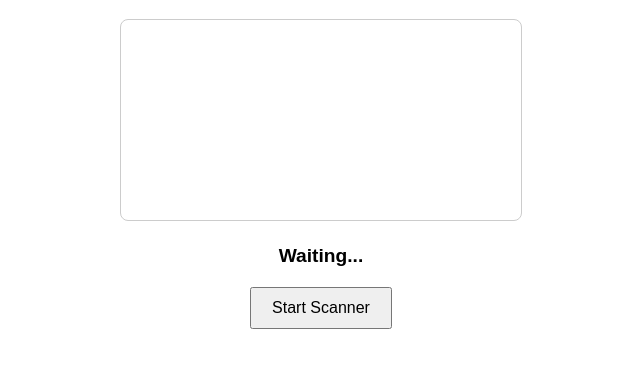
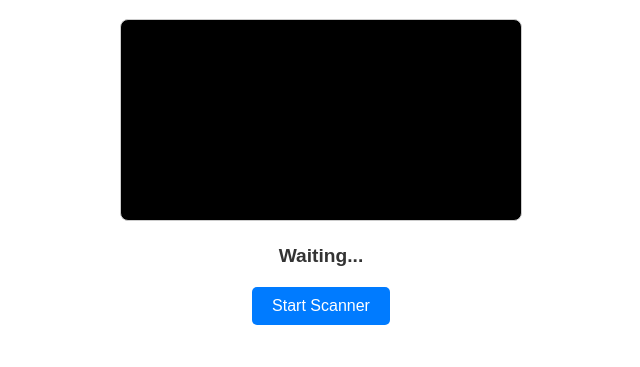
Before and after one commit to sumithrmw/scanner_web, a website: page dist/index.html in a window 1280 px wide. Shown: the part 89-456 px from the top of the page, without its empty margins (319-959 px from the left). Drawn offline with Linux system fonts and the light colour scheme; files whose address does not match are found by name.

Commit message:
for_git_pages_v1.1

```diff
--- a/dist/index.html
+++ b/dist/index.html
@@ -6,18 +6,17 @@
     <title>Fast Barcode Scanner</title>
     <style>
         body { font-family: sans-serif; text-align: center; padding: 20px; }
-        video { width: 100%; max-width: 400px; border: 1px solid #ccc; border-radius: 8px; }
-        #result { margin: 20px 0; font-weight: bold; font-size: 1.2rem; }
-        button { padding: 10px 20px; font-size: 1rem; cursor: pointer; }
+        video { width: 100%; max-width: 400px; border: 1px solid #ccc; border-radius: 8px; background: #000; }
+        #result { margin: 20px 0; font-weight: bold; font-size: 1.2rem; color: #333; }
+        button { padding: 10px 20px; font-size: 1rem; cursor: pointer; background: #007bff; color: white; border: none; border-radius: 5px; }
+        button:disabled { background: #ccc; }
     </style>
-  <script type="module" crossorigin src="/assets/index-C3ozfTSp.js"></script>
+  <script type="module" crossorigin src="/bar_code_web/assets/index-C3ozfTSp.js"></script>
 </head>
 <body>
     <h1>Mobile Barcode Scanner</h1>
-
-    <!-- Crucial: playsinline allows video to play inside the page on iOS -->
+    <!-- playsinline is critical for iOS -->
     <video id="video" playsinline autoplay muted></video>
-
     <div id="result">Waiting...</div>
     <button id="startBtn">Start Scanner</button>
 
```
